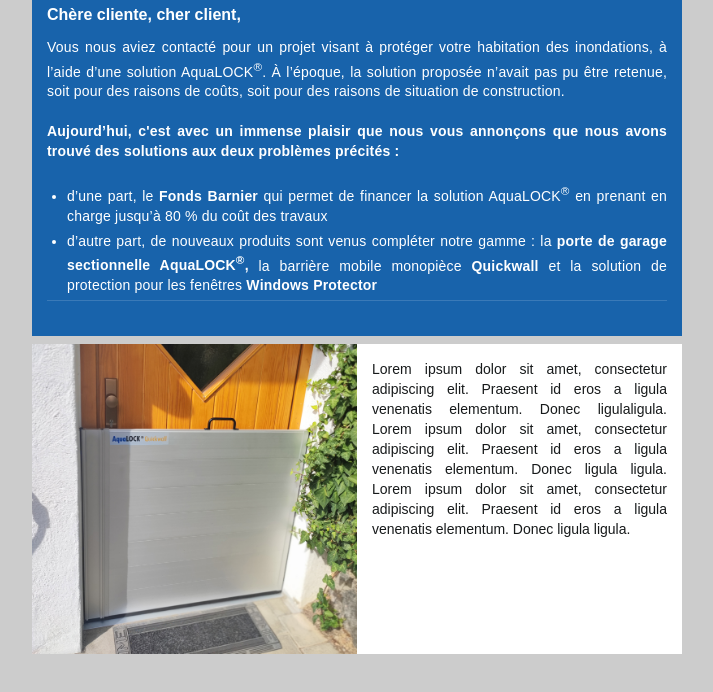
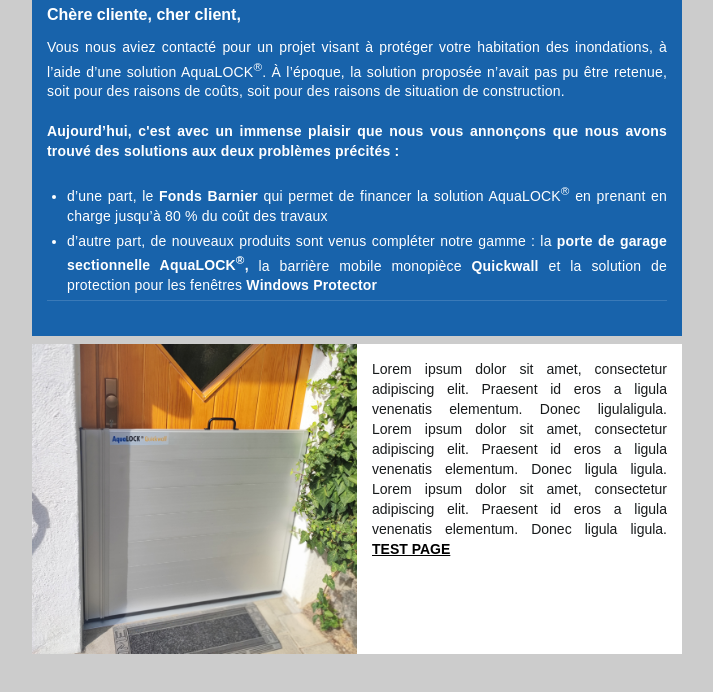
Before and after one commit to Mattakwa/AquaLOCK, a plain HTML site: page index.html in a window 1280 px wide. Shown: the part 182-874 px from the top of the page, without its empty margins (283-996 px from the left). Drawn offline with Linux system fonts and the light colour scheme.

Commit message:
Link added to test

```diff
--- a/index.html
+++ b/index.html
@@ -323,7 +323,7 @@
 										<td class="mypadding-text">
 											<table class="content">
 												<tr>
-													<td>
+													<a>
 														<p class="mybodysize" style="text-align: justify; margin: 0;">
 															Lorem ipsum
 															dolor sit amet, consectetur adipiscing elit. Praesent id
@@ -332,7 +332,9 @@
 															id eros a ligula venenatis elementum. Donec ligula ligula.
 															Lorem ipsum dolor sit amet, consectetur adipiscing elit.
 															Praesent id eros a ligula venenatis elementum. Donec ligula
-															ligula.</p>
+															ligula. <a style="color: #000; font-weight: bolder;" href="test.html">TEST PAGE</a></p>
+
+
 													</td>
 												</tr>
 											</table>
@@ -346,6 +348,8 @@
 				</td>
 			</tr>
 			<!-- TITLE TEXT BUTTON -->
+
+
 			<!-- FOOTER SECTION -->
 		</table>
 	</center>
```
Also changed, not shown: test.html (+7 -7 lines).
